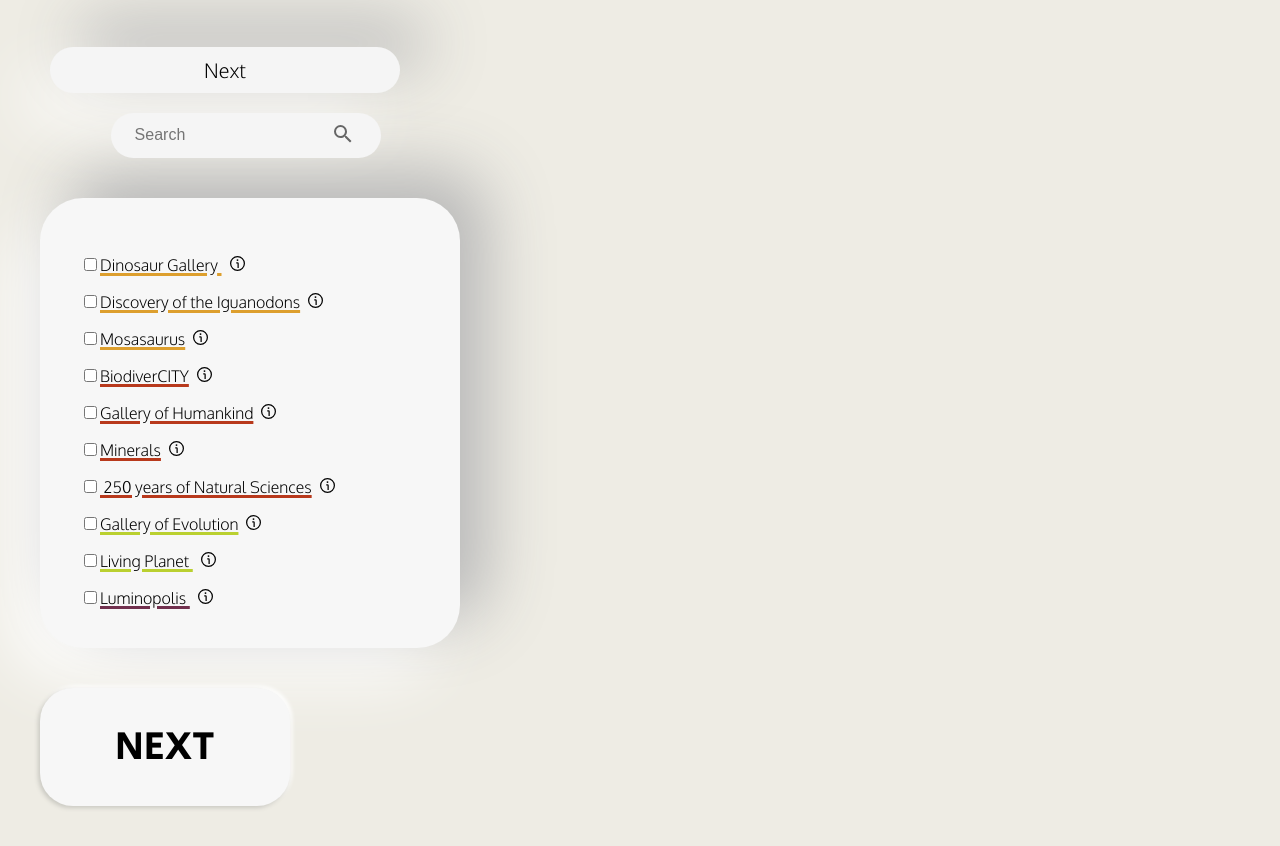
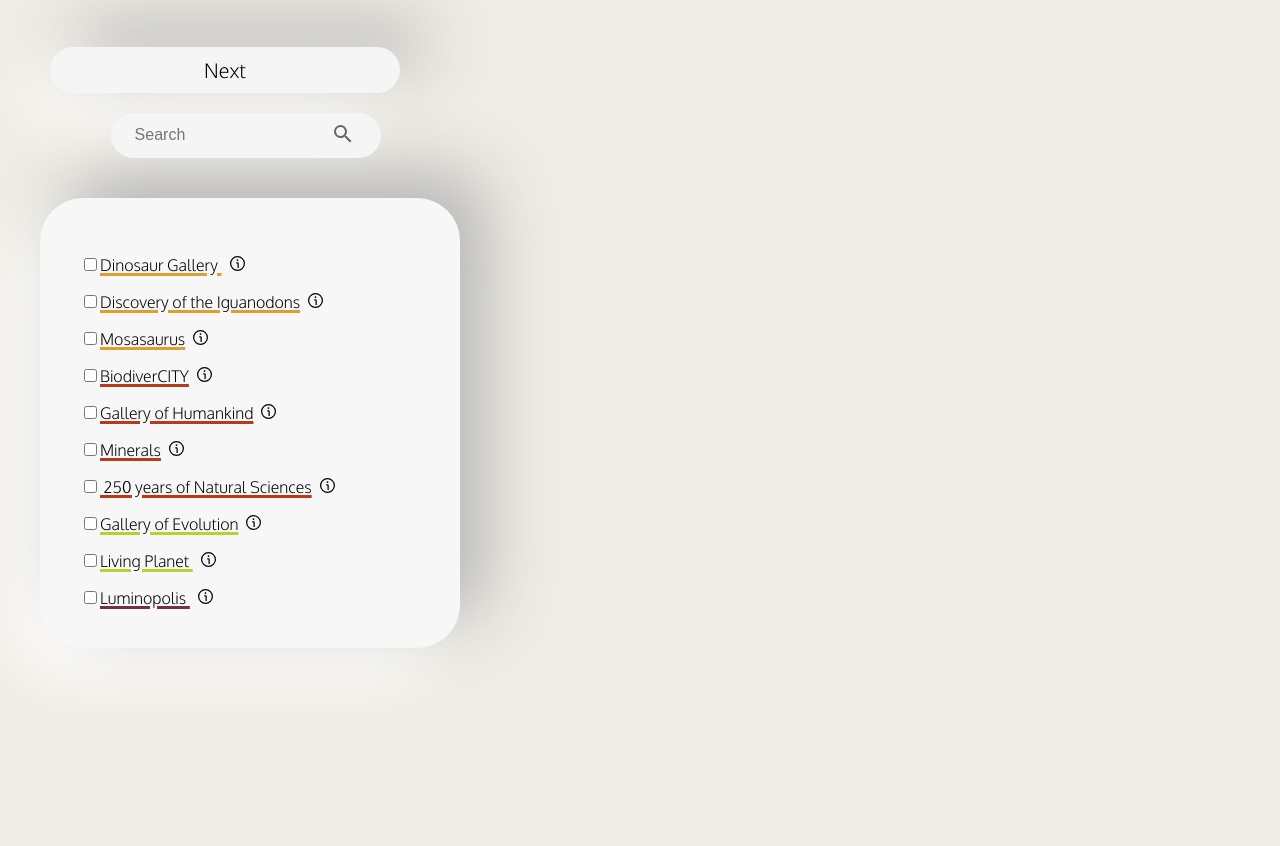
Before and after one commit to EHB-MCT/full-projects-3-team-blanco, a plain HTML site: page html/personal.html in a window 1280 px wide. Shown: the part 184-1030 px from the top of the page. After the commit the page ends 930 px from the top, so only its background shows below. Drawn offline with Linux system fonts and the light colour scheme.

Commit message:
deleted second unnecessary button

```diff
--- a/html/personal.html
+++ b/html/personal.html
@@ -127,13 +127,6 @@
 
             </div>
 
-
-
-            <button class="button" id="submit" onclick="location.href='goTo.html'" type="button">
-                Next
-            </button>
-
-
         </div>
 
     </div>
```
